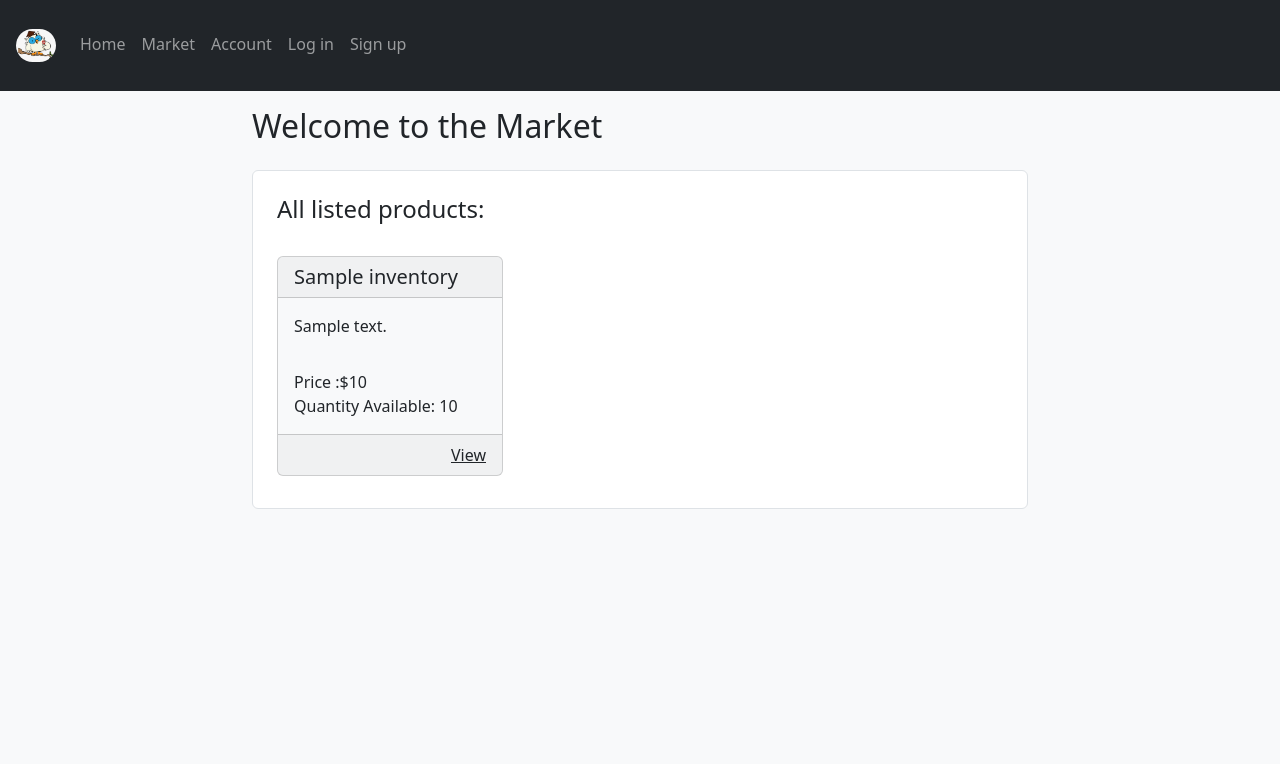
After one commit to Kayram2710/soen-341-proj, a PHP site: page /market.php in a window 1280 px wide. The commit adds this page. Shown: the top 764 px of the page. Run offline with PHP 8.4, Linux system fonts and the light colour scheme; tables that the repository leaves empty hold one stand-in row (values such as "Sample post").

Commit message:
Added a general Market and general front end tweaks

```diff
--- a/SOEN341/account.php
+++ b/SOEN341/account.php
@@ -80,7 +80,7 @@
       <!-- Log In Container DIV-->
       <div class="form-container sign-in-container">
         <form action="includes/login.inc.php" method="post">
-          <h1>Sign In</h1>
+          <h1>Log In</h1>
 
           <!-- Error checker-->
           <?php
--- a/SOEN341/home.php
+++ b/SOEN341/home.php
@@ -5,9 +5,7 @@
 
 <link rel="stylesheet" href="./css/home.css">
 
-
 <body>
-
     <div class="col-md-12 blue-text text-center">
         <div class = "centered">
             <h3 class="display-3 font-weight-bold white-text mb-0 pt-md-5 pt-5">Procurement System</h3>
--- a/SOEN341/index.php
+++ b/SOEN341/index.php
@@ -8,7 +8,7 @@
 
 		if ($role == "supplier"){
 			header("location: ./supplier.php");
-		} elseif ($_role == "client"){
+		} elseif ($role == "client"){
 			header("location: ./client.php");
 		}
 
--- /dev/null
+++ b/SOEN341/market.php
@@ -0,0 +1,49 @@
+<?php
+	include_once 'views/header.php';
+    require_once 'includes/inventory.inc.php';
+
+    $sql = "SELECT * FROM inventory ";
+
+    //retrieve array of lists
+    $result = mysqli_query($conn, $sql);
+    $listings = mysqli_fetch_all($result, MYSQLI_ASSOC);
+
+
+?>
+
+<section>
+    <div class="container-fluid" style="max-width: 800px">
+
+        <h2>Welcome to the Market</h2>
+
+        <!-- Display loop-->
+        <div class="container-fluid mt-4 p-4 bg-white rounded-2 border" >
+            <h4>All listed products:</h4>
+            <?php if(empty($listings)): ?>
+                <div class="card">
+                    <div class="card-body bg-light text-black-50">No Listings Yet...</div>
+                </div>
+
+            <?php endif;?>
+            <div class="row">
+                <?php $index = 0; foreach($listings as $entry): ?>
+                    <div class="col-4 mt-4">
+                        <div class="card bg-light mb-2">
+                            <h5 class="card-header"><?php echo $entry['itemName'] ?></h5>
+                            <div class="card-body"><?php echo $entry['itemDesc'] ?></div>
+                            <div class="card-body"><?php echo "Price :$" . $entry['itemPrice'] ."<br> Quantity Available: " .$entry['itemQuantity']?></div>
+                            <a class="card-footer text-end" href="#">View</a>
+                        </div>
+                    </div>
+                <?php endforeach?>
+            </div>
+        </div>
+
+
+    </div>
+
+</section>
+
+<?php
+	include_once 'views/footer.php';
+?>
--- a/SOEN341/views/footer.php
+++ b/SOEN341/views/footer.php
@@ -0,0 +1,7 @@
+<?php
+
+for($i = 0; $i < 10; ++$i) {
+    echo "<br>";
+}
+
+?>
--- a/SOEN341/views/header.php
+++ b/SOEN341/views/header.php
@@ -20,16 +20,16 @@
 			<ul class="navbar-nav">
 				<a class="navbar-brand" href="#"><img src="img/Owl.png" style="width:40px;" class="rounded-pill"></a>
 				<li><a href="home.php" class="nav-link">Home</a></li>
-				<li><a href="#" class="nav-link">About Us</a></li>
-				<li><a href="#" class="nav-link">Find Blog</a></li>
-				<?php
-					if(isset($_SESSION['userID'])){
-							echo "<li><a href='includes/logout.inc.php' class='nav-link'>Log out</a></li>";
-					}else{
-						echo "<li><a href='account.php' class='nav-link'>Log in</a></li>";
-						echo "<li><a href='account.php?error=!' class='nav-link'>Sign up</a></li>";
-					}
-				?>
+				<li><a href="market.php" class="nav-link">Market</a></li>
+				<?php if(isset($_SESSION['userID'])):?>
+					<li><a href="#" class="nav-link">Account</a></li>
+					<li><a href='index.php' class='nav-link'>Personal Space</a></li>
+					<li><a href='includes/logout.inc.php' class='nav-link'>Log out</a></li>
+				<?php endif; if(!isset($_SESSION['userID'])): ?>
+					<li><a href="account.php" class="nav-link">Account</a></li>
+					<li><a href='account.php' class='nav-link'>Log in</a></li>
+					<li><a href='account.php?error=!' class='nav-link'>Sign up</a></li>
+				<?php endif;?>
 			</ul>
 		</div>
 
```
Also changed, not shown: SOEN341/edit_item.php (+5 -5 lines), SOEN341/includes/functions.inc.php (+1 -9 lines), SOEN341/supplier.php (+5 -5 lines).
